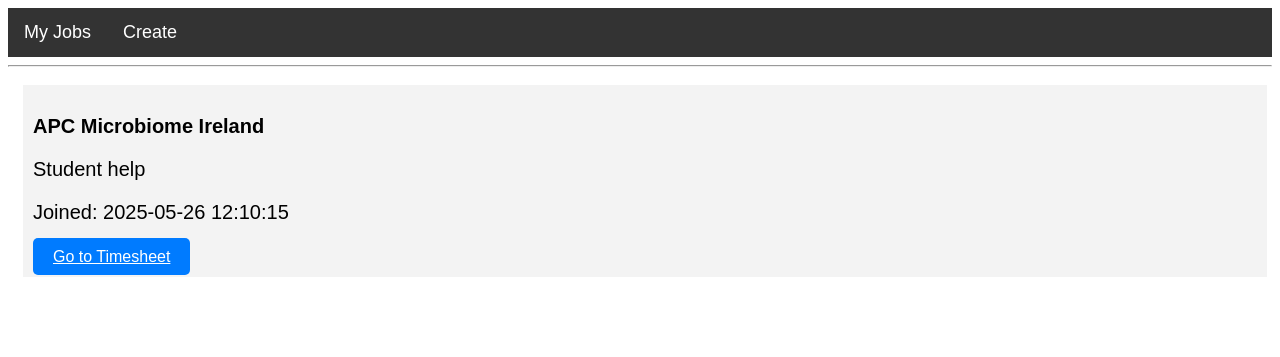
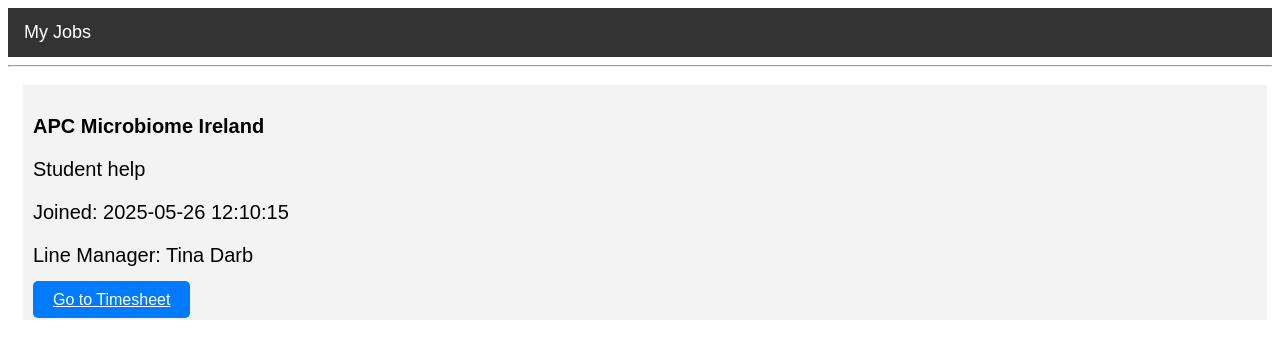
Before and after one commit to RM11-Design/Timesheet-web-app, a Flask app: page /1/ in a window 1280 px wide. Shown: the top 357 px of the page. Run offline with Flask 3, Linux system fonts and the light colour scheme.

Commit message:
Implemented line manager attribute

```diff
--- a/app.py
+++ b/app.py
@@ -21,6 +21,7 @@
     id = db.Column(db.Integer, primary_key=True)
     department = db.Column(db.String(100), nullable=False)
     job_title = db.Column(db.String(100), nullable=False)
+    line_manager = db.Column(db.String(100), nullable=False)
     created_at = db.Column(db.DateTime(timezone=True),
                            server_default=func.now())
     def __repr__(self):
--- a/templates/base.html
+++ b/templates/base.html
@@ -31,7 +31,7 @@
 <body>
     <nav>
         <a href="{{ url_for('index') }}">My Jobs</a>
-        <a href="#">Create</a>
+        <!-- <a href="#">Create</a> -->
     </nav>
     <hr>
     <div class="content">
--- a/templates/job.html
+++ b/templates/job.html
@@ -2,14 +2,15 @@
 
 {% block content %}
     <div class="content">
-            <div class="job">
+        <div class="job">
                 <!-- <p><b>#{{ job.id }}</b></p> -->
                 <b>
                     <p class="department">{{ job.department }}</p>
                 </b>
                 <p>{{ job.job_title }}</p>
                 <p>Joined: {{ job.created_at }}</p>
+                <p>Line Manager: {{ job.line_manager }}</p>
                 <a href="{{ url_for('UCC_login_in', job_id=job.id) }}" class="submit-btn">Go to Timesheet</a>
-            </div>
+        </div>
     </div>
 {% endblock %}
```
Also changed, not shown: database.db.
